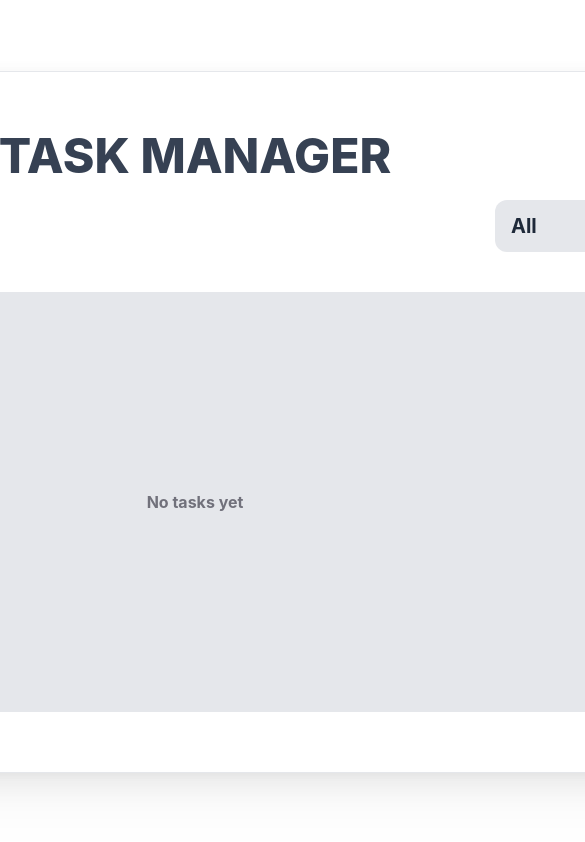
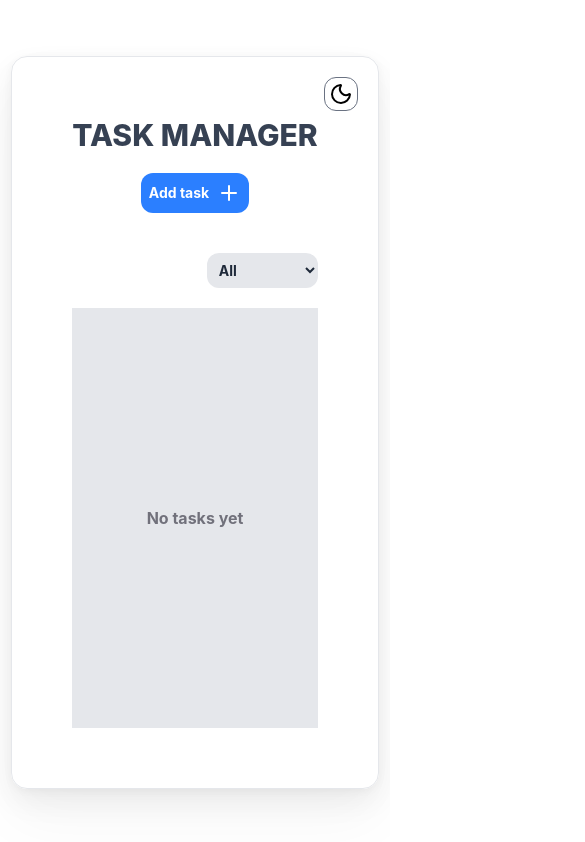
Before and after one commit to anujsharma8d/react-task-manager, a React (Vite) app: page / in a window 390 px wide. Shown: the top 842 px of the page, 585 px wide, since content can reach past the window. Built offline with nearby package versions, Linux system fonts and the light colour scheme.

Commit message:
style: improve overall responsiveness and layout

```diff
--- a/src/App.jsx
+++ b/src/App.jsx
@@ -77,11 +77,11 @@ function App() {
       <main className={`min-h-screen flex flex-col justify-center items-center gap-10
         ${darkMode? "bg-black" : "bg-white"}
         `}>
-      <section className={`relative rounded-2xl border p-15 min-w-5xl flex flex-col gap-5
+      <section className={`relative rounded-2xl border p-15 min-w-[250px] sm:min-w-[620px] lg:min-w-5xl flex flex-col gap-5
         ${darkMode? "bg-zinc-900 border border-zinc-800 shadow-[0_8px_30px_rgba(0,0,0,0.45),0_20px_60px_rgba(0,0,0,0.35)]" : "border-gray-200 shadow-[0_2px_8px_rgba(0,0,0,0.04),0_12px_30px_rgba(0,0,0,0.06),0_30px_60px_rgba(0,0,0,0.04)]"}
            `}>
 
-          <h1 className={`text-5xl font-extrabold text-center
+          <h1 className={`text-3xl sm:text-4xl lg:text-5xl font-extrabold text-center
             ${darkMode? "text-gray-200" : "text-gray-700"}
             `}>TASK MANAGER</h1>
 
@@ -94,13 +94,13 @@ function App() {
 
 
 
-        <div className='flex justify-between'>
+        <div className='flex flex-col items-center sm:flex-row gap-5 sm:justify-between'>
           <button
             onClick={() => setShowInput(true)}
-            className='bg-blue-500 text-white p-3 text-xl font-bold rounded-xl flex justify-center items-center gap-2'
+            className='bg-blue-500 text-white p-2 sm:p-3 text-sm sm:text-xl font-bold rounded-xl flex justify-center items-center gap-2'
             id='add-task'
             >Add task<Plus /></button>
-          <select value={filter} onChange={(e)=>setFilter(e.target.value)} id="task-progress" className={`${darkMode ? "bg-zinc-700 text-gray-300" : "bg-gray-200 text-gray-800"} outline-0 p-3 text-xl rounded-xl font-bold`}>
+          <select value={filter} onChange={(e)=>setFilter(e.target.value)} id="task-progress" className={`${darkMode ? "bg-zinc-700 text-gray-300" : "bg-gray-200 text-gray-800"} outline-0 p-3 font-bold rounded-xl sm:font-bold hidden sm:block`}>
             <option value="All">All</option>
             <option value="Completed">Completed</option>
             <option value="Pending">Pending</option>
@@ -110,28 +110,37 @@ function App() {
 
         <div id='enter-task' className='flex justify-center items-center'>
           {showInput && (
-            <div className='flex gap-5'>
+            <div className='flex flex-col gap-2 sm:gap-5 sm:flex-row'>
               <input
                 value={todo}
                 onChange={(e) => {
                   setTodo(e.target.value);
                 }}
-                className={`text-xl outline-none border-none p-3 rounded-xl font-bold ${darkMode ? "bg-zinc-700 text-white" : "bg-gray-200 text-black"}`} type="text" placeholder='Enter the task' id="" />
-              <button onClick={handleAdd} className='bg-blue-500 text-white p-3 font-bold rounded-xl cursor-pointer'>
+                className={`p-3 text-sm sm:text-xl outline-none border-none rounded-xl font-bold ${darkMode ? "bg-zinc-700 text-white" : "bg-gray-200 text-black"}`} type="text" placeholder='Enter the task' id="" />
+              <button onClick={handleAdd} className='bg-blue-500 text-white p-2 sm:p-3 text-sm sm:text-xl font-bold rounded-xl cursor-pointer'>
                 {editIndex !== null ? "Save" : "Add"}
               </button>
             </div>
           )}
         </div>
+        <div className='flex justify-end sm:hidden'>
+
+          {/* Mobile Selection */}
+        <select value={filter} onChange={(e)=>setFilter(e.target.value)} id="task-progress" className={`${darkMode ? "bg-zinc-700 text-gray-300" : "bg-gray-200 text-gray-800"} outline-0 p-2 sm:p-3 text-sm sm:text-xl rounded-xl font-bold`}>
+            <option value="All">All</option>
+            <option value="Completed">Completed</option>
+            <option value="Pending">Pending</option>
+          </select>
+        </div>
 
 
-        <div id='task' className={`h-[420px] overflow-y-auto p-0.5 ${darkMode? "bg-zinc-700 dark-scroll" : "bg-gray-200 light-scroll" }`}>
+        <div id='task' className={`h-[420px] w-auto overflow-y-auto p-0.5 ${darkMode? "bg-zinc-700 dark-scroll" : "bg-gray-200 light-scroll" }`}>
           {todos.length === 0 ? (
           <div className="flex h-full items-center justify-center text-zinc-500 font-bold">
       No tasks yet
     </div>) : (
           filterTasks.map((todo, index) => (
-            <div key={index} className={`flex p-5 m-3 font-light text-xl justify-between items-center gap-3
+            <div key={index} className={`overflow-hidden flex p-5 m-3 font-light text-xm sm:text-xl justify-between items-center gap-3
               ${darkMode? "bg-zinc-900 text-white" : "bg-white text-black" }
               `}>
               <button onClick={() => handleComplete(index)}>
@@ -140,7 +149,7 @@ function App() {
                 ) : (
                   <Circle />
                 )}</button>
-              <p className={todo.isCompleted ? "line-through" : ""}>{todo.text}</p>
+              <p className={todo.isCompleted ? "line-through overflow-auto w-10 sm:w-auto" : "overflow-auto w-10 sm:w-auto"}>{todo.text}</p>
               <div className='flex gap-5'>
                 <button onClick={() => handleEdit(index)} className='cursor-pointer'>
                   <SquarePen />
```
